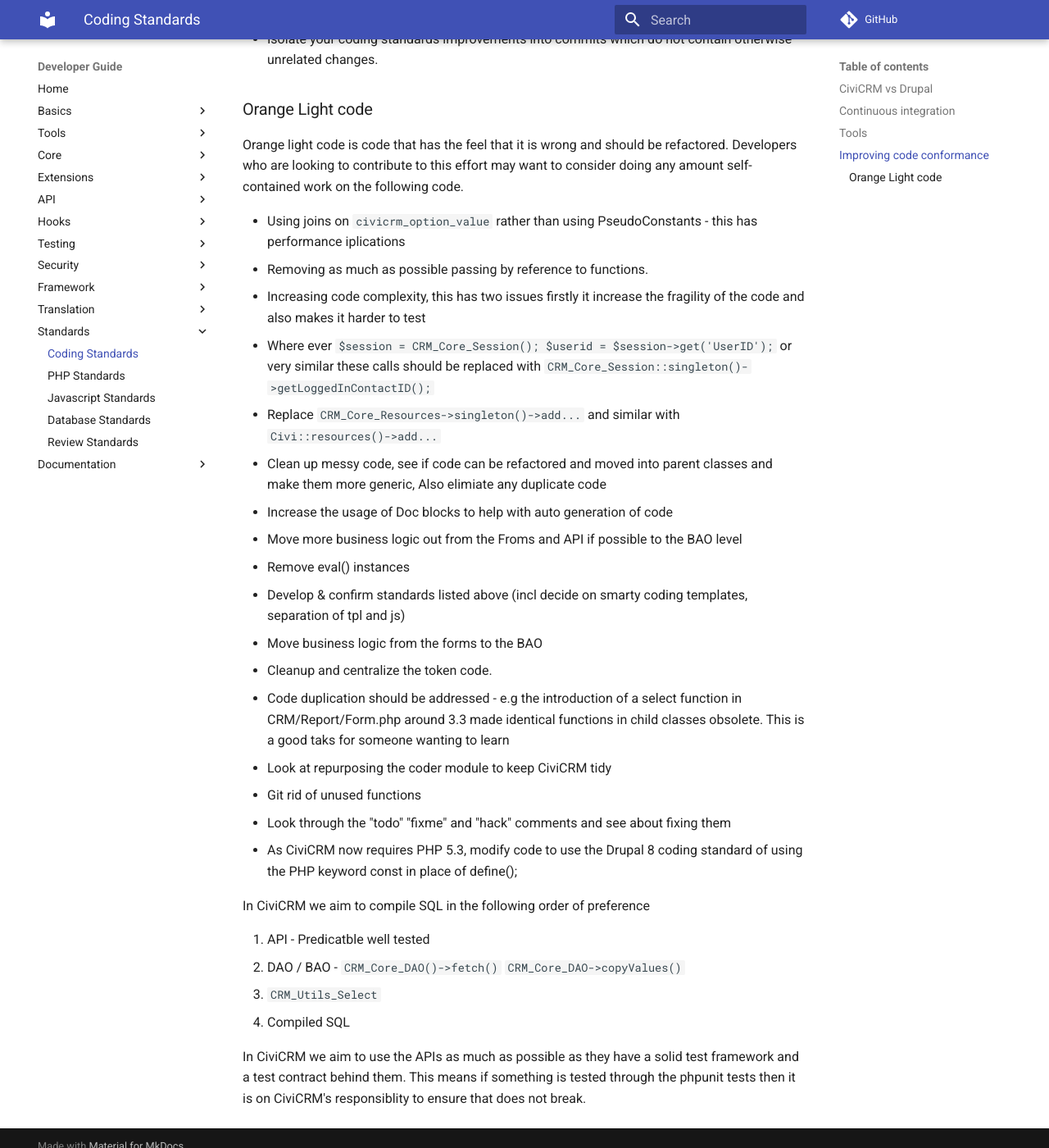
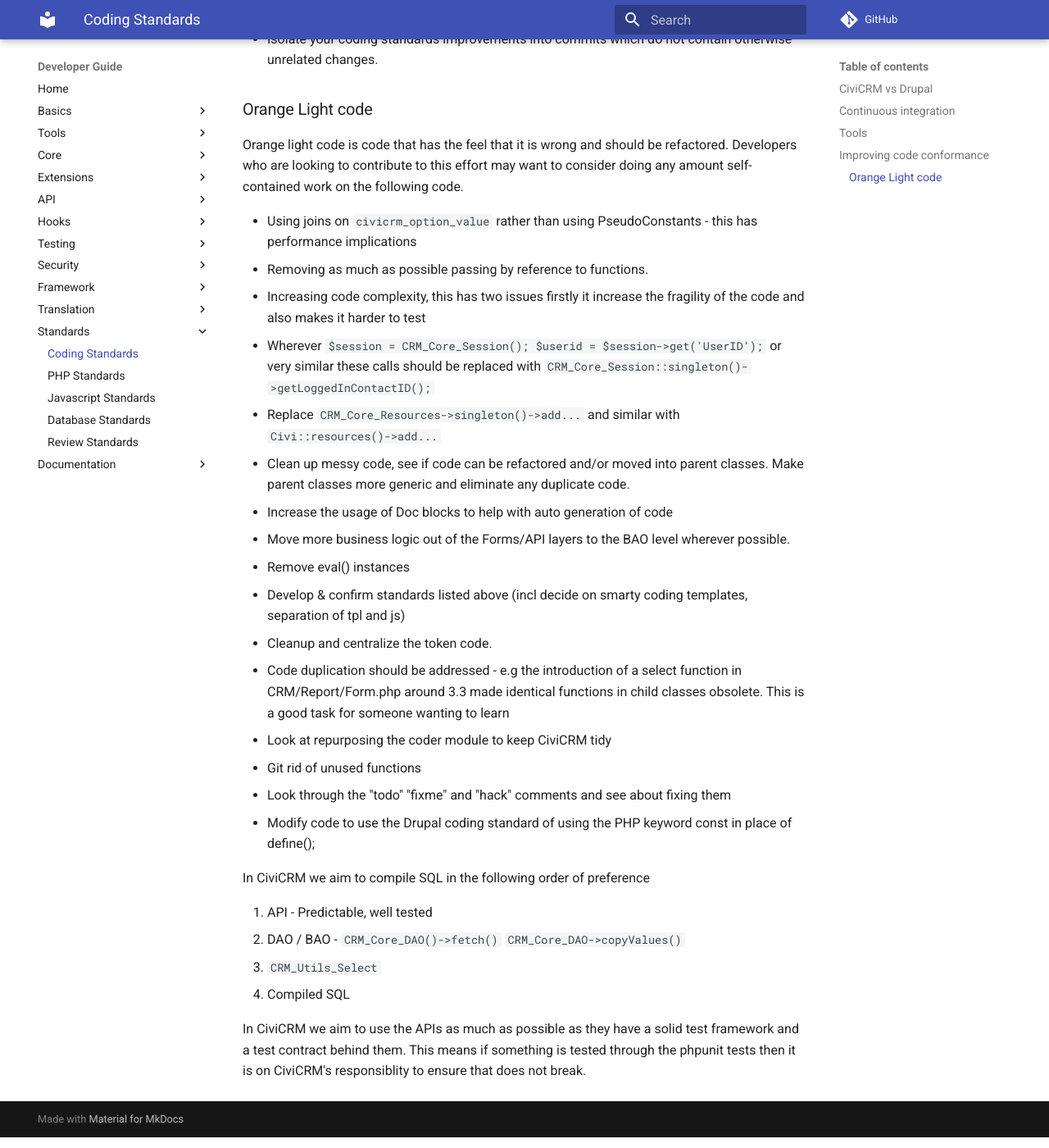
Before and after one commit to civicrm/civicrm-dev-docs, an MkDocs documentation site: the page built from docs/standards/index.md, in a window 1280 px wide and 1400 px high, scrolled down 1136 px. Shown: the whole window at 82% size. Built offline with MkDocs 1.6.1 and Material for MkDocs 9.7.7, drawn with Linux system fonts in a browser that asks for light colours; comment, search, counter and statistics services are not loaded; old or Windows-style settings are respelled for this version of MkDocs; some of the changed text lies outside the part shown.

Commit message:
ficks spelning misteaks

```diff
--- a/docs/standards/index.md
+++ b/docs/standards/index.md
@@ -48,27 +48,26 @@
 
 Orange light code is code that has the feel that it is wrong and should be refactored. Developers who are looking to contribute to this effort may want to consider doing any amount self-contained work on the following code.
 
-* Using joins on `civicrm_option_value` rather than using PseudoConstants - this has performance iplications
+* Using joins on `civicrm_option_value` rather than using PseudoConstants - this has performance implications
 * Removing as much as possible passing by reference to functions.
 * Increasing code complexity, this has two issues firstly it increase the fragility of the code and also makes it harder to test
-* Where ever `$session = CRM_Core_Session(); $userid = $session->get('UserID');` or very similar these calls should be replaced with `CRM_Core_Session::singleton()->getLoggedInContactID();`
+* Wherever `$session = CRM_Core_Session(); $userid = $session->get('UserID');` or very similar these calls should be replaced with `CRM_Core_Session::singleton()->getLoggedInContactID();`
 * Replace `CRM_Core_Resources->singleton()->add...` and similar with `Civi::resources()->add...`
-* Clean up messy code, see if code can be refactored and moved into parent classes and make them more generic, Also elimiate any duplicate code
+* Clean up messy code, see if code can be refactored and/or moved into parent classes. Make parent classes more generic and eliminate any duplicate code.
 * Increase the usage of Doc blocks to help with auto generation of code
-* Move more business logic out from the Froms and API if possible to the BAO level
+* Move more business logic out of the Forms/API layers to the BAO level wherever possible.
 * Remove eval() instances
 * Develop & confirm standards listed above (incl decide on smarty coding templates, separation of tpl and js)
-* Move business logic from the forms to the BAO
 * Cleanup and centralize the token code.
-* Code duplication should be addressed - e.g the introduction of a select function in CRM/Report/Form.php around 3.3 made identical functions in child classes obsolete. This is a good taks for someone wanting to learn
+* Code duplication should be addressed - e.g the introduction of a select function in CRM/Report/Form.php around 3.3 made identical functions in child classes obsolete. This is a good task for someone wanting to learn
 * Look at repurposing the coder module to keep CiviCRM tidy
 * Git rid of unused functions
 * Look through the "todo" "fixme" and "hack" comments and see about fixing them
-* As CiviCRM now requires PHP 5.3, modify code to use the Drupal 8 coding standard of using the PHP keyword const in place of define();
+* Modify code to use the Drupal coding standard of using the PHP keyword const in place of define();
 
 In CiviCRM we aim to compile SQL in the following order of preference
 
-1. API - Predicatble well tested
+1. API - Predictable, well tested
 3. DAO / BAO - `CRM_Core_DAO()->fetch()` `CRM_Core_DAO->copyValues()`
 2. `CRM_Utils_Select`
 4. Compiled SQL
```
Also changed, not shown: other parts of docs/standards/index.md (+1 -1 lines).
